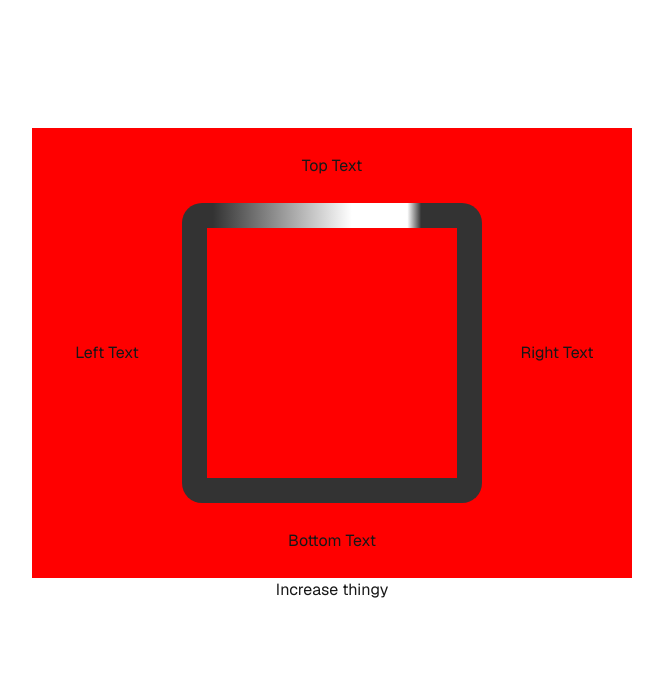
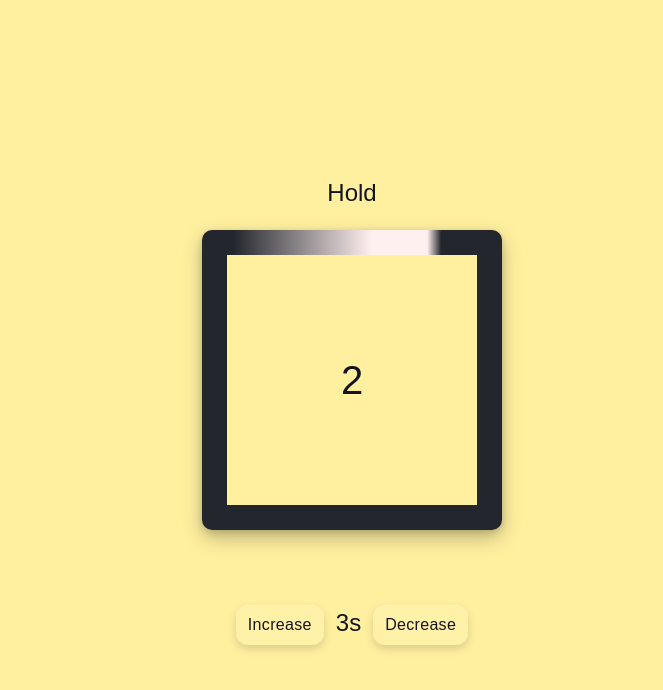
Before and after one commit to christianharris-3/box-breathing, a Next.js app: page / in a window 1280 px wide. Shown: the top 690 px of the page, without its empty margins (288-951 px from the left). Built offline with nearby package versions, Linux system fonts and the light colour scheme.

Commit message:
full working version

```diff
--- a/app/globals.css
+++ b/app/globals.css
@@ -64,53 +64,49 @@ body {
   overflow: hidden;
 }
 
-/* Common line style */
-.background-line {
-  position: absolute;
-  background: #ffffff;
+
+.timer-btn {
+  background: rgba(255, 255, 255, 0.08);
+  color: rgb(20, 20, 30);
+  border: none;
+  border-radius: 12px;
+  padding: 10px 16px;
+  font-size: 14px;
+  letter-spacing: 0.02em;
+  cursor: pointer;
+
+  backdrop-filter: blur(6px);
+  -webkit-backdrop-filter: blur(6px);
+
+  box-shadow:
+          0 4px 10px rgba(0, 0, 0, 0.15),
+          inset 0 1px 0 rgba(255, 255, 255, 0.2);
+
+  transition:
+          transform 0.15s ease,
+          box-shadow 0.15s ease,
+          background 0.2s ease;
 }
 
-.slider-line {
-  position: absolute;
-  background: #4adafa;
-
+/* Hover */
+.timer-btn:hover {
+  background: rgba(255, 255, 255, 0.14);
+  box-shadow:
+          0 6px 14px rgba(0, 0, 0, 0.2),
+          inset 0 1px 0 rgba(255, 255, 255, 0.25);
 }
 
-/* Top */
-.top {
-  top: 0;
-  left: 0;
-  width: 100%;
-  height: 20px;
+/* Active (press) */
+.timer-btn:active {
+  transform: translateY(1px) scale(0.98);
+  box-shadow:
+          0 2px 6px rgba(0, 0, 0, 0.2),
+          inset 0 2px 4px rgba(0, 0, 0, 0.2);
 }
 
-/* Right */
-.right {
-  top: 0;
-  right: 0;
-  width: 20px;
-  height: 100%;
+/* Optional: plus/minus style */
+.timer-btn.small {
+  padding: 8px 12px;
+  font-size: 16px;
+  font-weight: 500;
 }
-
-/* Bottom */
-.bottom {
-  bottom: 0;
-  left: 0;
-  width: 100%;
-  height: 20px;
-}
-
-/* Left */
-.left {
-  top: 0;
-  left: 0;
-  width: 20px;
-  height: 100%;
-}
-
-
-/* Box Text */
-
-.left-text {
-
-}
--- a/app/page.tsx
+++ b/app/page.tsx
@@ -21,12 +21,12 @@ function reversemodulus(val: number) {
     return val;
 }
 
-function SquareAnimation({fillPercent, fillColour, backgroundColour }) {
+function SquareAnimation({fillPercent, fillColour, squareColour, countNumber }) {
 
     // const backgroundColour = useRef("#ffffff");
     // const fillColour = useRef("#000000");
 
-    const borderRadius = "20px";
+    const borderRadius = "10px";
     const squareBorderWidth = 25;
     const cornerRatio = 0.1;
     const headSize = 5;
@@ -41,71 +41,73 @@ function SquareAnimation({fillPercent, fillColour, backgroundColour }) {
 
     const lineBackgroundStyle = {
         position: "absolute",
-        background: backgroundColour,
+        background: squareColour,
         height: `${squareBorderWidth}px`,
         width: `${squareBorderWidth}px`,
     };
 
     return (
-        <div style={{position:"relative", width: "300px", height: "300px", display: "flex", alignItems: "center", justifyContent: "center"}}>
+        <div style={{position:"relative", width: "300px", height: "300px", display: "flex", borderRadius: borderRadius,
+            alignItems: "center", justifyContent: "center", boxShadow: "0 8px 20px rgba(0, 0, 0, 0.25), 0 2px 6px rgba(0, 0, 0, 0.15), inset 0 1px 0 rgba(255, 255, 255, 0.05)"}}>
+            <div style={{fontSize: 40}}>{countNumber}</div>
             <div style={{ ...lineBackgroundStyle, bottom: 0, left: 0, borderBottomLeftRadius: borderRadius,
                 backgroundImage: `conic-gradient(from 180deg at 100% 0%,
-                ${backgroundColour} ${degClamp((reversemodulus(fillPercent) + cornerOffset - cornerBodySize - cornerTailSize) / cornerRatioTail)}deg,
+                ${squareColour} ${degClamp((reversemodulus(fillPercent) + cornerOffset - cornerBodySize - cornerTailSize) / cornerRatioTail)}deg,
                 ${fillColour} ${degClamp((reversemodulus(fillPercent) + cornerOffset - cornerBodySize) / cornerRatioTail)}deg,
                 ${fillColour} ${degClamp((reversemodulus(fillPercent) + cornerOffset)/cornerRatio)}deg,
-                ${backgroundColour} ${degClamp((reversemodulus(fillPercent) + cornerOffset + cornerHeadSize)/cornerRatio)}deg)`}}>
+                ${squareColour} ${degClamp((reversemodulus(fillPercent) + cornerOffset + cornerHeadSize)/cornerRatio)}deg)`}}>
             </div>
             <div style={{ ...lineBackgroundStyle, height: `calc(100% - ${squareBorderWidth*2}px)`, bottom: squareBorderWidth, left: 0,
                 backgroundImage: `linear-gradient(to top,
-                ${backgroundColour} ${percentageClamp((((reversemodulus(fillPercent)-bodySize-tailSize)/100-(cornerRatio))/(1-cornerRatio))*100)}%,
+                ${squareColour} ${percentageClamp((((reversemodulus(fillPercent)-bodySize-tailSize)/100-(cornerRatio))/(1-cornerRatio))*100)}%,
                 ${fillColour} ${percentageClamp((((reversemodulus(fillPercent)-bodySize)/100-(cornerRatio))/(1-cornerRatio))*100)}%,
                 ${fillColour} ${percentageClamp(((reversemodulus(fillPercent)/100-(cornerRatio))/(1-cornerRatio))*100)}%,
-                ${backgroundColour} ${percentageClamp((((reversemodulus(fillPercent)+headSize)/100-(cornerRatio))/(1-cornerRatio))*100)}%)`}}>
+                ${squareColour} ${percentageClamp((((reversemodulus(fillPercent)+headSize)/100-(cornerRatio))/(1-cornerRatio))*100)}%)`}}>
             </div>
 
             <div style={{ ...lineBackgroundStyle, top: 0, left: 0, borderTopLeftRadius: borderRadius,
                 backgroundImage: `conic-gradient(from 270deg at 100% 100%,
-                ${backgroundColour} ${degClamp((fillPercent - 100 + cornerOffset - cornerBodySize - cornerTailSize) / cornerRatioTail)}deg,
+                ${squareColour} ${degClamp((fillPercent - 100 + cornerOffset - cornerBodySize - cornerTailSize) / cornerRatioTail)}deg,
                 ${fillColour} ${degClamp((fillPercent - 100 + cornerOffset - cornerBodySize) / cornerRatioTail)}deg,
                 ${fillColour} ${degClamp((fillPercent - 100 + cornerOffset) / cornerRatio)}deg,
-                ${backgroundColour} ${degClamp((fillPercent - 100 + cornerOffset + cornerHeadSize) / cornerRatio)}deg)`}}>
+                ${squareColour} ${degClamp((fillPercent - 100 + cornerOffset + cornerHeadSize) / cornerRatio)}deg)`}}>
             </div>
             <div style={{ ...lineBackgroundStyle, width: `calc(100% - ${squareBorderWidth*2}px)`, top: 0, left: squareBorderWidth,
                 backgroundImage: `linear-gradient(to right,
-                ${backgroundColour} ${percentageClamp((((fillPercent - 100 - bodySize - tailSize) / 100 - (cornerRatio)) / (1 - cornerRatio)) * 100)}%,
+                ${squareColour} ${percentageClamp((((fillPercent - 100 - bodySize - tailSize) / 100 - (cornerRatio)) / (1 - cornerRatio)) * 100)}%,
                 ${fillColour} ${percentageClamp((((fillPercent - 100 - bodySize) / 100 - (cornerRatio)) / (1 - cornerRatio)) * 100)}%,
                 ${fillColour} ${percentageClamp((((fillPercent - 100) / 100 - (cornerRatio)) / (1 - cornerRatio)) * 100)}%,
-                ${backgroundColour} ${percentageClamp((((fillPercent - 100 + headSize) / 100 - (cornerRatio)) / (1 - cornerRatio)) * 100)}%)`}}>
+                ${squareColour} ${percentageClamp((((fillPercent - 100 + headSize) / 100 - (cornerRatio)) / (1 - cornerRatio)) * 100)}%)`}}>
             </div>
 
             <div style={{ ...lineBackgroundStyle, top: 0, right: 0, borderTopRightRadius: borderRadius,
                 backgroundImage: `conic-gradient(from 0deg at 0% 100%,
-                ${backgroundColour} ${degClamp((fillPercent - 200 + cornerOffset - cornerBodySize - cornerTailSize) / cornerRatioTail)}deg,
+                ${squareColour} ${degClamp((fillPercent - 200 + cornerOffset - cornerBodySize - cornerTailSize) / cornerRatioTail)}deg,
                 ${fillColour} ${degClamp((fillPercent - 200 + cornerOffset - cornerBodySize) / cornerRatioTail)}deg,
                 ${fillColour} ${degClamp((fillPercent - 200 + cornerOffset) / cornerRatio)}deg,
-                ${backgroundColour} ${degClamp((fillPercent - 200 + cornerOffset + cornerHeadSize) / cornerRatio)}deg)`}}>
+                ${squareColour} ${degClamp((fillPercent - 200 + cornerOffset + cornerHeadSize) / cornerRatio)}deg)`}}>
             </div>
             <div style={{ ...lineBackgroundStyle, height: `calc(100% - ${squareBorderWidth*2}px)`, top: squareBorderWidth, right: 0,
                 backgroundImage: `linear-gradient(to bottom,
-                ${backgroundColour} ${percentageClamp((((modulus(fillPercent) - 200 - bodySize - tailSize) / 100 - (cornerRatio)) / (1 - cornerRatio)) * 100)}%,
+                ${squareColour} ${percentageClamp((((modulus(fillPercent) - 200 - bodySize - tailSize) / 100 - (cornerRatio)) / (1 - cornerRatio)) * 100)}%,
                 ${fillColour} ${percentageClamp((((modulus(fillPercent) - 200 - bodySize) / 100 - (cornerRatio)) / (1 - cornerRatio)) * 100)}%,
                 ${fillColour} ${percentageClamp((((modulus(fillPercent) - 200) / 100 - (cornerRatio)) / (1 - cornerRatio)) * 100)}%,
-                ${backgroundColour} ${percentageClamp((((modulus(fillPercent) - 200 + headSize) / 100 - (cornerRatio)) / (1 - cornerRatio)) * 100)}%)`}}>
+                ${squareColour} ${percentageClamp((((modulus(fillPercent) - 200 + headSize) / 100 - (cornerRatio)) / (1 - cornerRatio)) * 100)}%)`}}>
             </div>
 
             <div style={{ ...lineBackgroundStyle, bottom: 0, right: 0, borderBottomRightRadius: borderRadius,
                 backgroundImage: `conic-gradient(from 90deg at 0% 0%,
-                ${backgroundColour} ${degClamp((modulus(fillPercent) - 300 + cornerOffset - cornerBodySize - cornerTailSize) / cornerRatioTail)}deg,
+                ${squareColour} ${degClamp((modulus(fillPercent) - 300 + cornerOffset - cornerBodySize - cornerTailSize) / cornerRatioTail)}deg,
                 ${fillColour} ${degClamp((modulus(fillPercent) - 300 + cornerOffset - cornerBodySize) / cornerRatioTail)}deg,
                 ${fillColour} ${degClamp((modulus(fillPercent) - 300 + cornerOffset) / cornerRatio)}deg,
-                ${backgroundColour} ${degClamp((modulus(fillPercent) - 300 + cornerOffset + cornerHeadSize) / cornerRatio)}deg)`}}>
+                ${squareColour} ${degClamp((modulus(fillPercent) - 300 + cornerOffset + cornerHeadSize) / cornerRatio)}deg)`}}>
             </div>
             <div style={{ ...lineBackgroundStyle, width: `calc(100% - ${squareBorderWidth*2}px)`, bottom: 0, right: squareBorderWidth,
                 backgroundImage: `linear-gradient(to left,
-                ${backgroundColour} ${percentageClamp((((modulus(fillPercent) - 300 - bodySize - tailSize) / 100 - (cornerRatio)) / (1 - cornerRatio)) * 100)}%,
+                ${squareColour} ${percentageClamp((((modulus(fillPercent) - 300 - bodySize - tailSize) / 100 - (cornerRatio)) / (1 - cornerRatio)) * 100)}%,
                 ${fillColour} ${percentageClamp((((modulus(fillPercent) - 300 - bodySize) / 100 - (cornerRatio)) / (1 - cornerRatio)) * 100)}%,
                 ${fillColour} ${percentageClamp((((modulus(fillPercent) - 300) / 100 - (cornerRatio)) / (1 - cornerRatio)) * 100)}%,
-                ${backgroundColour} ${percentageClamp((((modulus(fillPercent) - 300 + headSize) / 100 - (cornerRatio)) / (1 - cornerRatio)) * 100)}%)`}}>
+                ${squareColour} ${percentageClamp((((modulus(fillPercent) - 300 + headSize) / 100 - (cornerRatio)) / (1 - cornerRatio)) * 100)}%)`}}>
             </div>
         </div>
     )
@@ -113,33 +115,67 @@ function SquareAnimation({fillPercent, fillColour, backgroundColour }) {
 
 
 
-function AnimatedBox() {
+export default function AnimatedBox() {
     // Item = useRef(null);
 
-    const [backgroundColour, setBackgroundColour] = useState("#333333");
-    const [fillColour, setFillColour] = useState("#ff0000");
+    const [backgroundColour, setBackgroundColour] = useState("rgb(255, 240, 160)");
+    const [fillColour, setFillColour] = useState("rgb(255, 240, 240)");
+    const [countNumber, setCountNumber] = useState(1);
 
     const [sideDuration, setSideDuration] = useState(3);
-
-    function updateSideDuration(newSideDuration: number) {
-
-        const fillColours = [
-            "rgb(255, 220, 120)",  // Yellow (soft)
-            "rgb(180, 220, 180)",  // Pale Green
-            "rgb(60, 120, 80)",    // Dark Green
-            "rgb(160, 200, 240)",  // Light Blue
-            "rgb(50, 80, 150)",    // Dark Blue
-            "rgb(150, 120, 200)"   // Purple
-        ];
-        if (newSideDuration != sideDuration) {
-            setFillColour(fillColours[newSideDuration-3]);
-            setSideDuration(newSideDuration);
-        }
-    }
 
     const [fillPercent, setFillPercent] = useState(0);
     const timerValueOffset = useRef(0);
 
+    const [showLeftText, setShowLeftText] = useState(0);
+    const [showTopText, setShowTopText] = useState(0);
+    const [showRightText, setShowRightText] = useState(0);
+    const [showBottomText, setShowBottomText] = useState(0);
+
+    const increaseButton = useRef<HTMLButtonElement>(null);
+    const decreaseButton = useRef<HTMLButtonElement>(null);
+
+
+    // update to new side duration (on button input)
+    function updateSideDuration(newSideDuration: number) {
+        if (newSideDuration<3 || newSideDuration>10) return
+
+        timerValueOffset.current = (fillPercent + timerValueOffset.current)*sideDuration/newSideDuration - fillPercent;
+
+        const backgroundColours = [
+            "rgb(255, 240, 160)",  // Yellow (soft)
+            "rgb(210, 230, 170)",  // Yellow → Pale Green (blend)
+            "rgb(180, 220, 180)",  // Pale Green
+            "rgb(100, 170, 130)",  // Pale → Dark Green (blend)
+            "rgb(60, 120, 80)",    // Dark Green
+            "rgb(110, 160, 200)",  // Green → Light Blue (blend)
+            "rgb(160, 200, 240)",  // Light Blue
+            "rgb(90, 100, 180)",   // Blue → Purple (blend leaning purple)
+            "rgb(150, 120, 200)"
+        ];
+
+        if (newSideDuration != sideDuration) {
+            setBackgroundColour(backgroundColours[newSideDuration-3]);
+            setSideDuration(newSideDuration);
+
+        }
+    }
+
+    // update timer and text displays
+    function updateTextAnimation(value: number) {
+        let sideProgress = Math.floor(value/100*sideDuration-0.5);
+        if (sideProgress < 0) sideProgress = sideDuration*4-1
+
+        setCountNumber(sideProgress % sideDuration + 1);
+
+        const side = Math.floor(value/100);
+        setShowLeftText(side == 0 ? 1 : 0);
+        setShowTopText(side == 1 ? 1 : 0);
+        setShowRightText(side == 2 ? 1 : 0);
+        setShowBottomText(side == 3 ? 1 : 0);
+    }
+
+    // manage animation timings-
     useEffect(() => {
         let frameId;
 
@@ -149,6 +185,8 @@ function AnimatedBox() {
                 timerValueOffset.current += 400;
                 value -= 400;
             }
+            updateTextAnimation(value)
+
             setFillPercent(value);
             frameId = requestAnimationFrame(animate);
         };
@@ -159,29 +197,49 @@ function AnimatedBox() {
         };
     }, [fillPercent, sideDuration]);
 
+    /// Space/arrow keys press buttons
+    useEffect(() => {
+        const handler = (event)=>{
+            if (event.code == "Space" || event.key == "ArrowUp") {
+                increaseButton.current?.click();
+            } else if (event.key == "ArrowDown") {
+                decreaseButton.current?.click();
+            }
+        };
+        window.addEventListener("keydown", handler);
+        return () => {window.removeEventListener("keydown", handler)}
+    })
+
     return (
-        <div style={{backgroundColor: fillColour}}>
-            <div style={{backgroundColor: fillColour}} className="box-breathing-container">
-                <div className="top-bottom-text">Top Text</div>
+        <div style={{backgroundColor: backgroundColour}} className="flex flex-1 items-center justify-center transition duration-3000 ease-in-out">
+            <div style={{color: "rgb(20, 20, 30)", fontSize: 24}}>
+                <div className="top-bottom-text" style={{opacity: showTopText, transition: "opacity 0.5s ease"}}>Hold</div>
                 <div className="middle-row">
-                    <div className="left-right-text">Left Text</div>
-                    <SquareAnimation fillPercent={fillPercent} fillColour={"#ffffff"} backgroundColour={backgroundColour}/>
-                    <div className="left-right-text">Right Text</div>
+                    <div className="left-right-text" style={{opacity: showLeftText, transition: "opacity 0.5s ease"}}>Inhale</div>
+                    <SquareAnimation fillPercent={fillPercent} fillColour={fillColour} squareColour={"rgb(35, 38, 45)"} countNumber={countNumber}/>
+                    <div className="left-right-text" style={{opacity: showRightText, transition: "opacity 0.5s ease"}}>Exhale</div>
                 </div>
-                <div className="top-bottom-text">Bottom Text</div>
-                <button onClick={() => {updateSideDuration(sideDuration+1)}}>
-                    Increase thingy
-                </button>
+                <div className="top-bottom-text" style={{opacity: showBottomText, transition: "opacity 0.5s ease"}}>Pause</div>
+
+                <div className="flex justify-center gap-3 margin 4">
+                    <button className="timer-btn small"
+                            ref={increaseButton}
+                            onClick={() => {updateSideDuration(sideDuration+1)}}>Increase</button>
+                    <div>{sideDuration}s</div>
+                    <button className="timer-btn small"
+                            ref={decreaseButton}
+                            onClick={() => {updateSideDuration(sideDuration-1)}}>Decrease</button>
+                </div>
             </div>
         </div>
     );
 }
 
-export default function Home() {
+function Home() {
 
     return (
         <div className="flex flex-col flex-1 items-center justify-center bg-zinc-50 font-sans dark:bg-black">
-            <main className="flex flex-1 w-full max-w-3xl flex-col items-center justify-between py-32 px-16 bg-white dark:bg-black sm:items-start">
+            <main className="flex flex-1 w-full max-w-3xl flex-col items-center justify-center py-32 px-16 bg-white dark:bg-black sm:items-start">
                 <AnimatedBox />
             </main>
         </div>
```
